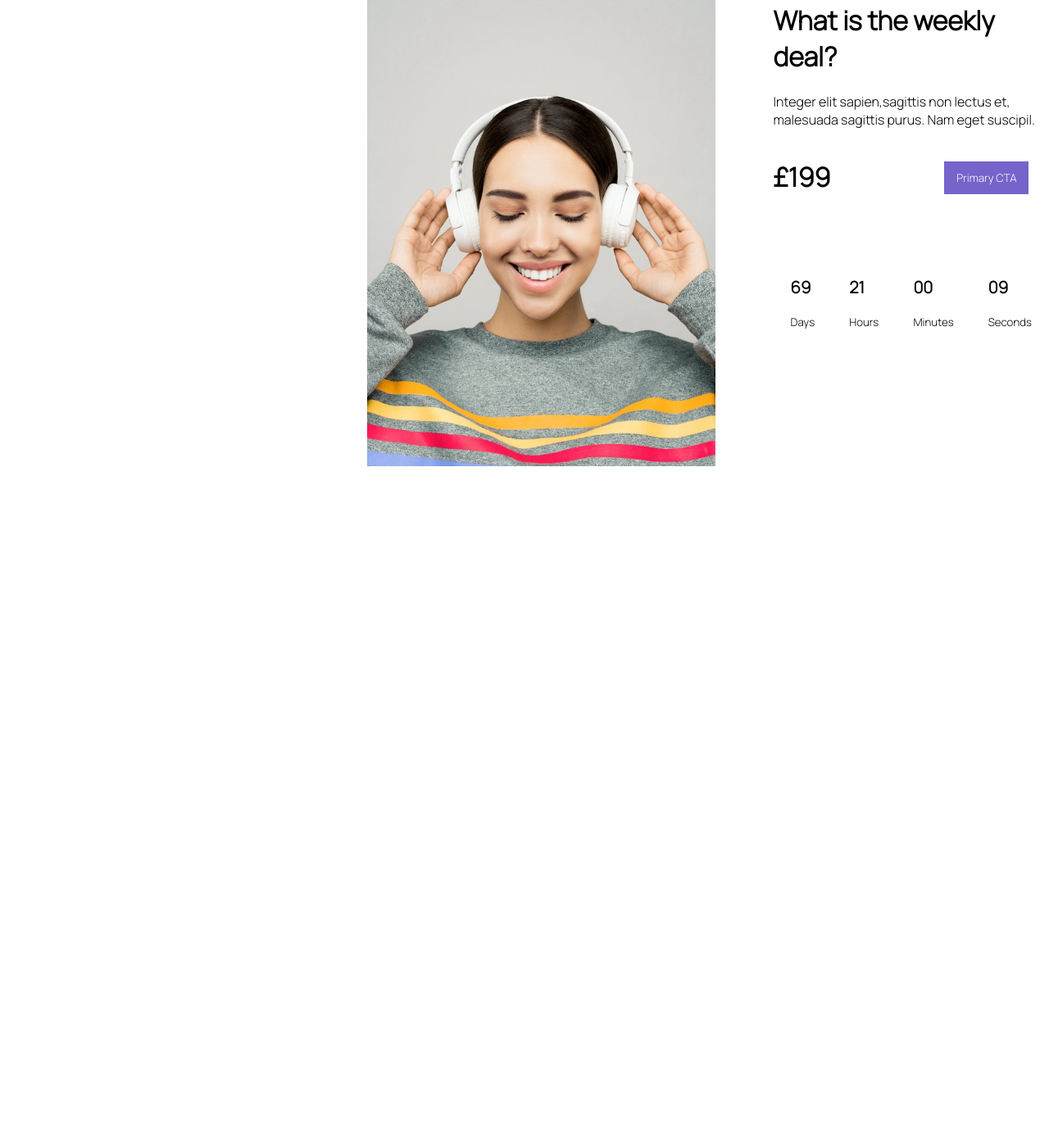
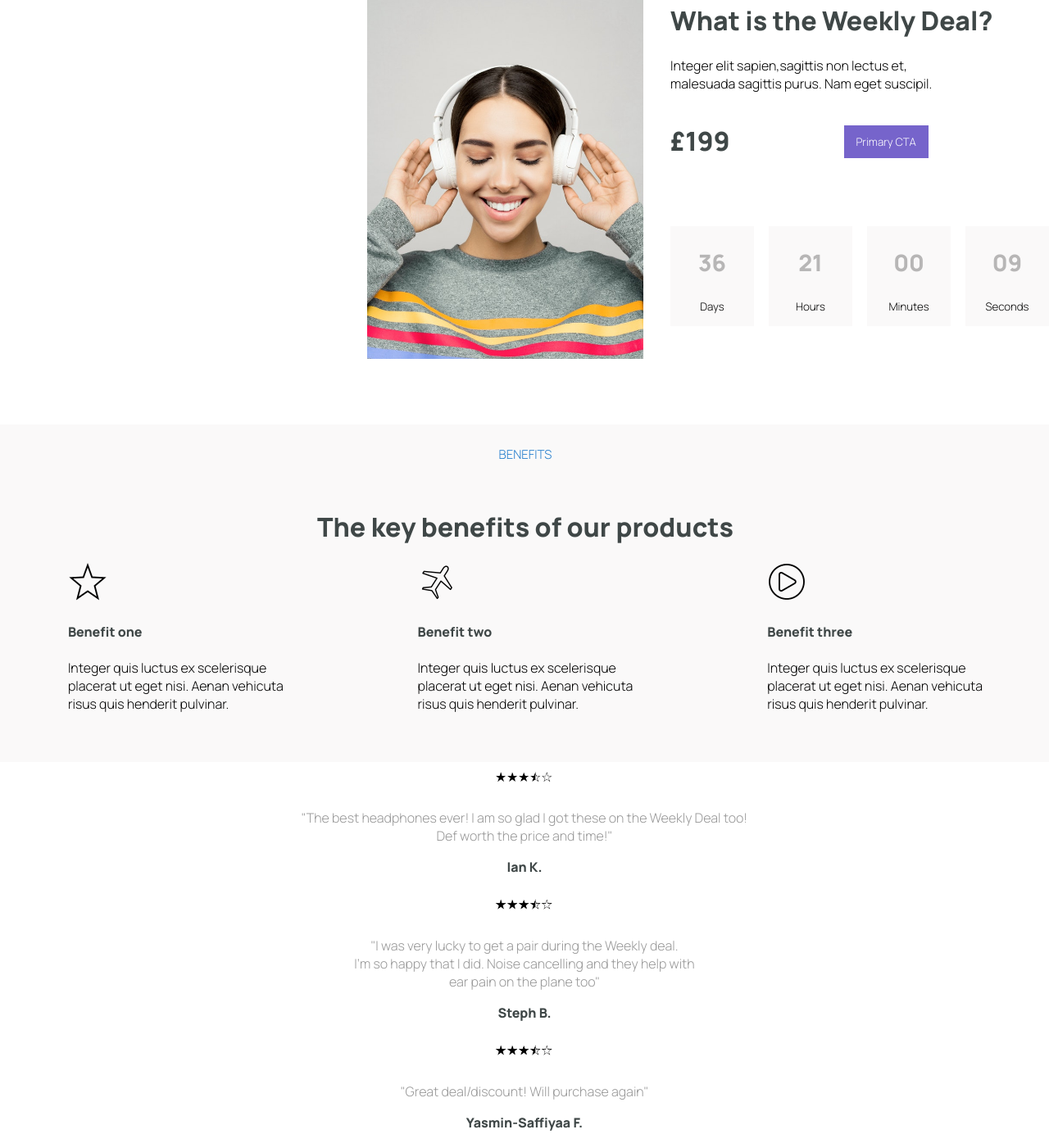
Before and after one commit to ib-creator/launching-product, a plain HTML site: page index.html in a window 1280 px wide. Shown: the part 165-1549 px from the top of the page at 82% size. Before the commit the page ends 800 px from the top, so only its background shows below. Drawn offline with Linux system fonts and the light colour scheme.

Commit message:
benefit and review section complete

```diff
--- a/index.html
+++ b/index.html
@@ -7,11 +7,13 @@
     <meta name="viewport" content="width=device-width, initial-scale=1.0">
     <title>electroBuds | launch </title>
     <link rel="stylesheet" href="stylesheet.css">
-    <link href="https://fonts.googleapis.com/css2?family=Manrope:wght@200;300&display=swap" rel="stylesheet">
+    <link href="https://fonts.googleapis.com/css2?family=Manrope:wght@200;300;800&family=Sacramento&display=swap"
+        rel="stylesheet">
 </head>
 
 <body>
 
+    <header>
 
         <!---brand name-->
         <nav>
@@ -27,7 +29,7 @@
 
 
 
-    <main>
+
 
         <div class="container">
 
@@ -47,7 +49,7 @@
 
                 <h5>WEEKLY DEAL</h5>
 
-                <h1>What is the weekly deal?</h1>
+                <h1>What is the Weekly Deal?</h1>
 
                 <p>Integer elit sapien,sagittis non lectus et,<br>
                     malesuada sagittis purus. Nam eget suscipil.</p>
@@ -97,24 +99,129 @@
 
 
 
+            </div>
+            <!---end of price container-->
+
+
+            <!---end of parent container div-->
+        </div>
+    </header>
+
+
+    <main>
+
+
+        <div class="benefits-container">
+
+
+
+            <!---grey long box-->
+            <div class="benefits-box">
+
+
+                <h5>BENEFITS</h5>
+                <h1>The key benefits of our products</h1>
+
+                <div class="logo-container">
+
+
+                    <div class="logo-box">
+                        <img src="images/star-icon.png" alt="an icon of a star">
+                        <h4>Benefit one</h4>
+                        <p>Integer quis luctus ex scelerisque<br>
+                            placerat ut eget nisi. Aenan vehicuta<br>
+                            risus quis henderit pulvinar.
+                        </p>
+                    </div>
+
+
+
+                    <div class="logo-box">
+                        <img src="images/plane-icon.png" alt="an icon of a plane">
+                        <h4>Benefit two</h4>
+                        <p>Integer quis luctus ex scelerisque<br>
+                            placerat ut eget nisi. Aenan vehicuta<br>
+                            risus quis henderit pulvinar.
+                        </p>
+                    </div>
+
+
+
+                    <div class="logo-box">
+                        <img src="images/play-icon.png" alt="an icon of play">
+                        <h4>Benefit three</h4>
+                        <p>Integer quis luctus ex scelerisque<br>
+                            placerat ut eget nisi. Aenan vehicuta<br>
+                            risus quis henderit pulvinar.
+                        </p>
+                    </div>
+
+                </div>
 
 
 
 
 
             </div>
-            <!---end of price container-->
 
 
 
 
 
 
+            <!--end of beenfits container div-->
+        </div>
 
 
 
-            <!---end of parent container div-->
+
+
+
+        <!--review container-->
+        <div class="review-container">
+
+
+            <div class="review-box">
+                <img src="images/star-rating.png" alt="" class="star-rating">
+                <p>"The best headphones ever! I am so glad I got these on the Weekly Deal too!<br>
+                    Def worth the price and time!"
+                </p>
+                <p><span>Ian K.</span></p>
             </div>
+
+
+
+
+            <div class="review-box">
+                <img src="images/star-rating.png" alt="" class="star-rating">
+                <p>"I was very lucky to get a pair during the Weekly deal.<br>
+                    I'm so happy that I did. Noise cancelling and they help with<br>
+                    ear pain on the plane too"
+                </p>
+                <p><span>Steph B.</span></p>
+            </div>
+
+
+
+            <div class="review-box">
+                <img src="images/star-rating.png" alt="" class="star-rating">
+                <p>"Great deal/discount! Will purchase again"
+                </p>
+                <p><span>Yasmin-Saffiyaa F.</span></p>
+            </div>
+
+
+
+        </div>
+
+        <!--end of review container-->
+
+
+
+
+
+
+    </main>
 
 
 
@@ -127,7 +234,6 @@
 
 
 
-    </main>
 
 
 
--- a/script.js
+++ b/script.js
@@ -7,7 +7,7 @@ const seconds = document.getElementById('seconds');
 const currentYear = new Date().getFullYear();
 
 
-const launchDate = new Date("Oct 01, 2022 00:00:00").getTime();
+const launchDate = new Date("Aug 29, 2022 00:00:00").getTime();
 
 
 // update launchtime
--- a/stylesheet.css
+++ b/stylesheet.css
@@ -24,7 +24,7 @@ ul {
 li {
     list-style: none;
     font-size: 31px;
-    font-weight: bolder;
+    font-weight: 500;
 }
 
 
@@ -41,6 +41,7 @@ li span {
 .container {
     display: flex;
     padding-left: 28rem;
+    margin-bottom: 75px;
 }
 
 
@@ -55,6 +56,16 @@ li span {
     font-size: 15px;
     font-weight: 300;
 }
+
+.text-div h1 {
+    color: rgb(63, 71, 71);
+}
+
+/* end */
+
+
+
+
 
 
 /* container holding the price of the earphones and the blue button */
@@ -88,10 +99,79 @@ button {
 
     display: flex;
     justify-content: space-around;
+    gap: 18px;
+
 }
 
 .time h2 {
     font-weight: bolder;
-    font-size: 20px;
+    font-size: 28px;
+    color: rgb(183, 182, 182);
 
 }
+
+.time {
+    text-align: center;
+    height: 120px;
+    width: 100px;
+    border: 1px transparent solid;
+    background-color: rgb(250, 249, 249);
+}
+
+
+
+
+/* benefits container */
+
+.benefits-box {
+
+    height: 410px;
+    width: 100%;
+    border: 1px transparent solid;
+    background-color: rgb(250, 249, 249);
+}
+
+.benefits-box h5 {
+    color: rgb(31, 123, 204);
+    font-size: 15px;
+    font-weight: 300;
+    text-align: center;
+    margin-bottom: 56px;
+}
+
+.benefits-box h1 {
+    color: rgb(63, 71, 71);
+    text-align: center;
+}
+
+.logo-container {
+    display: flex;
+    justify-content: center;
+    justify-content: space-around;
+}
+
+.logo-box h4 {
+    font-weight: 800;
+    color: rgb(63, 71, 71);
+}
+
+
+/* review container */
+
+.review-box {
+    text-align: center;
+}
+
+.star-rating {
+    width: 7%;
+    height: auto;
+}
+
+.review-box p {
+    color: rgb(152, 152, 152);
+}
+
+.review-box p span {
+    color: rgb(63, 71, 71);
+    font-weight: bolder;
+}
```
Also changed, not shown: Images/plane-icon.png (added), Images/play-icon.png (added), Images/star-icon.png (added), Images/star-rating.png (added). Lines whose indentation alone changed are shown as unchanged.
